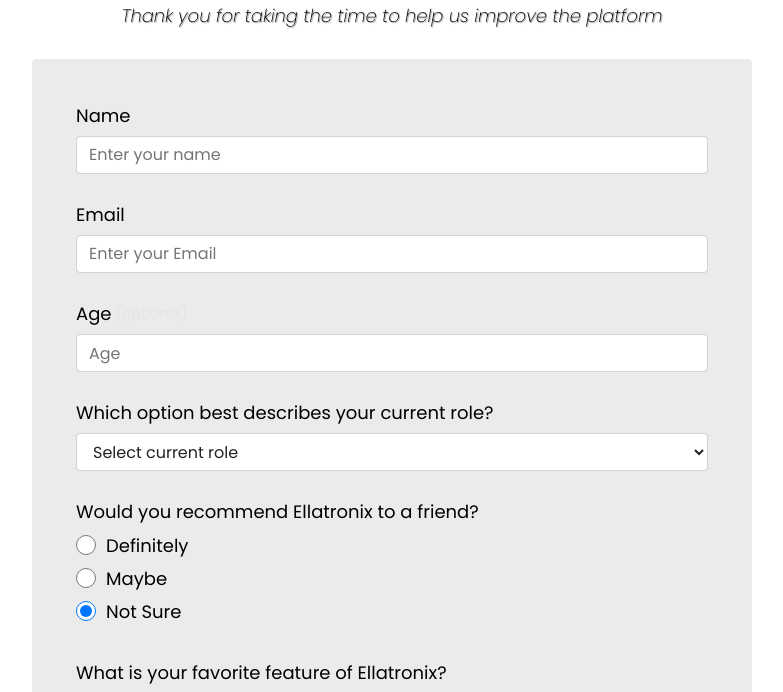
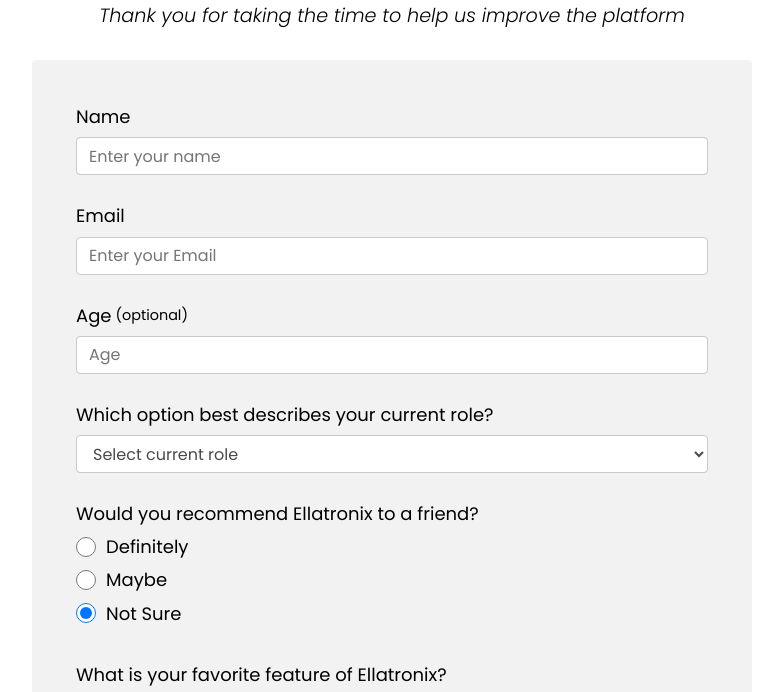
Before and after one commit to rayct/fcc-Survey-Form, a plain HTML site: page index.html in a window 1280 px wide. Shown: the part 93-785 px from the top of the page, without its empty margins (248-1031 px from the left). Drawn offline with Linux system fonts and the light colour scheme.

Commit message:
Added Custom CSS Styles

```diff
--- a/sf-styles.css
+++ b/sf-styles.css
@@ -1,10 +1,10 @@
-@import url('https://fonts.googleapis.com/css?family=Poppins:200i,400&display=swap');
+@import url('https://fonts.googleapis.com/css2?family=Poppins:ital,wght@0,300;0,400;0,500;1,300&display=swap');
 
 :root {
   --color-black: #000000;
   --color-darkblue: #ffffff;
-  --color-darkblue-alpha: rgb(235, 235, 235);
-  --color-green: #4f66e8;
+  --color-darkblue-alpha: rgb(242, 242, 242);
+  --color-green: #5d74f9;
 }
 
 *,
@@ -77,7 +77,6 @@ textarea {
 
 button {
   border: none;
-  border-radius: 2px;
 }
 
 .container {
@@ -104,14 +103,15 @@ button {
 
 .description {
   font-style: italic;
-  font-weight: 200;
-  text-shadow: 1px 1px 1px rgba(0, 0, 0, 0.4);
+  font-weight: 400;
+  font-size: 1.2rem;
+  /* text-shadow: 1px 1px 1px rgba(0, 0, 0, 0.4); */
 }
 
 .clue {
   margin-left: 0.25rem;
   font-size: 0.9rem;
-  color: #e4e4e4;
+  color: #000000;
 }
 
 .text-center {
@@ -142,16 +142,16 @@ form {
   width: 100%;
   height: 2.375rem;
   padding: 0.375rem 0.75rem;
-  color: #222222;
+  color: #4a4a4a;
   background-color: #fff;
   background-clip: padding-box;
-  border: 1px solid #ced4da;
+  border: 1px solid #c9c9c9;
   border-radius: 0.25rem;
   transition: border-color 0.15s ease-in-out, box-shadow 0.15s ease-in-out;
 }
 
 .form-control:focus {
-  border-color: #13569f;
+  border-color: #407ec1;
   outline: 0;
   box-shadow: 0 0 0 0.2rem rgba(0, 123, 255, 0.25);
 }
@@ -175,7 +175,8 @@ form {
   display: block;
   width: 100%;
   padding: 0.75rem;
-  background: var(--color-green);
+  /* background: var(--color-green); */
+  background-color: #576ff4;;
   color: inherit;
   border-radius: 0.3rem;
   cursor: pointer;
```
Also changed, not shown: index.html (+1 -1 lines).
